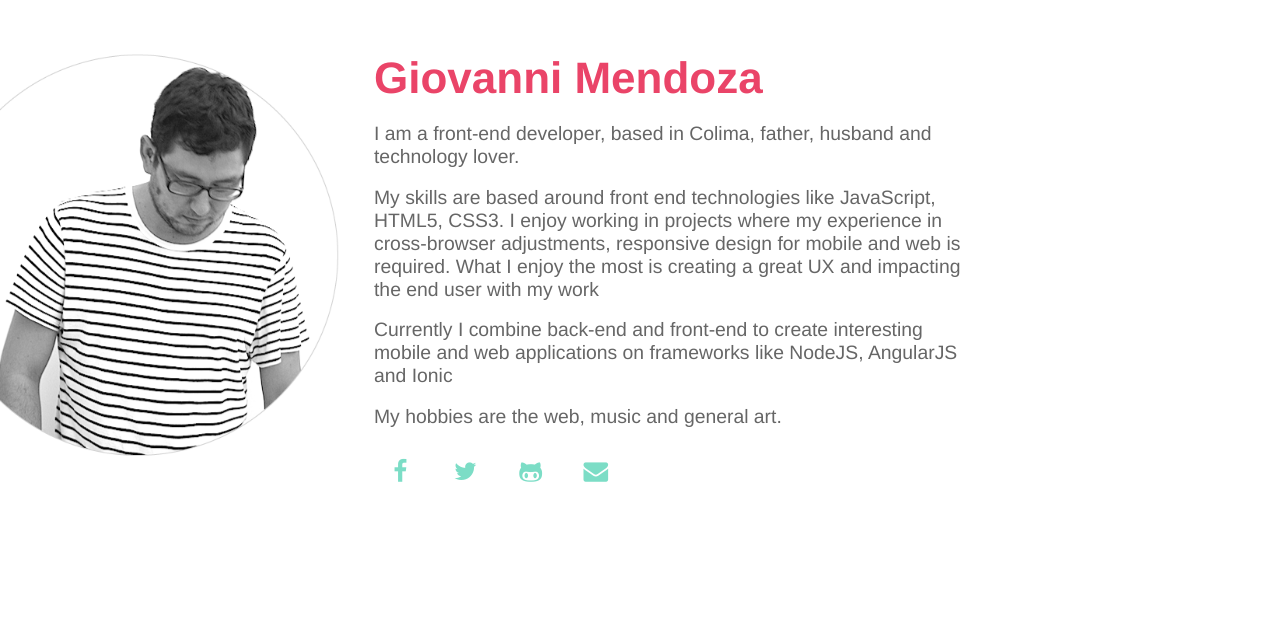
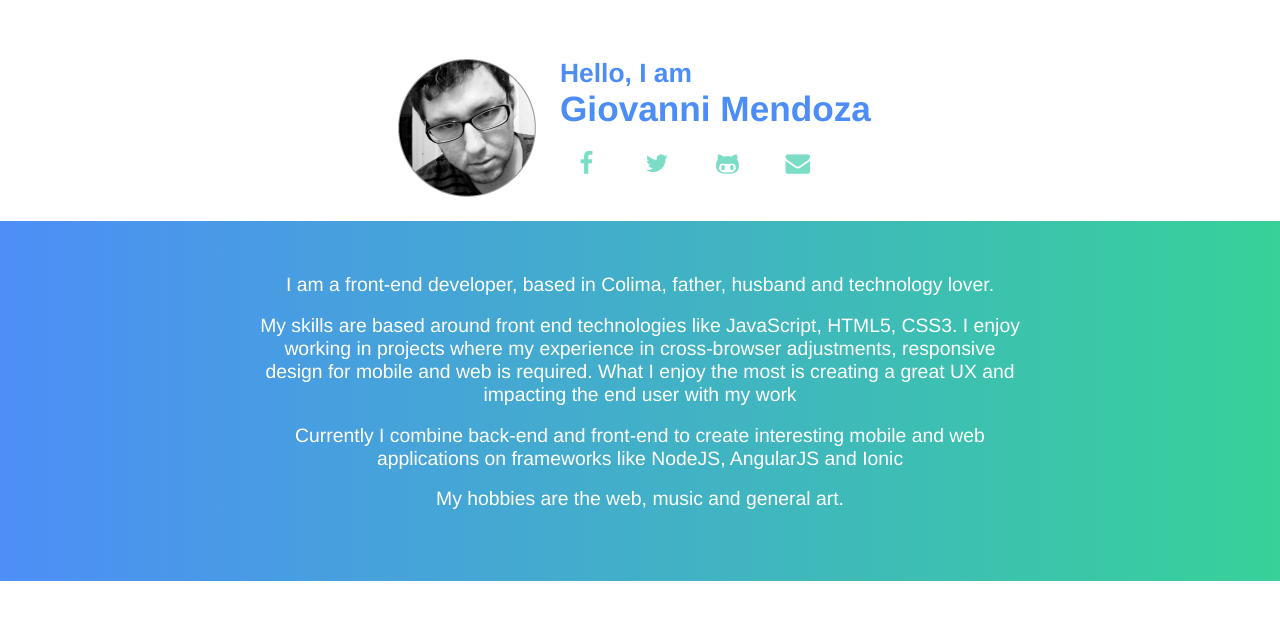
Before and after one commit to mendozagioo/mendozagioo.github.io, a Jekyll site: the page built from index.html, in a window 1280 px wide. Shown: the top 620 px of the page. Built offline with Jekyll 4.4.1, drawn with Linux system fonts in a browser that asks for light colours; nearby versions of some CDN libraries; some web fonts are replaced.

Commit message:
Redesign all site

```diff
--- a/_sass/_variables.scss
+++ b/_sass/_variables.scss
@@ -5,5 +5,5 @@
 $clear: #fff;
 $dark: #000;
 $text-color: #666;
-$header-color: #ea4468;
+$header-color: #4d8df7;
 $link-color: #7cddc6;
--- a/_sass/app.scss
+++ b/_sass/app.scss
@@ -1,5 +1,6 @@
 @import "variables";
 @import "ui/reboot";
 @import "ui/base";
+@import "ui/grid";
 
 @import "pages/home";
--- a/_sass/pages/_home.scss
+++ b/_sass/pages/_home.scss
@@ -1,17 +1,13 @@
-#home {
-  margin: 3rem 0;
-
-  .picture {
-    img { width: 100%; }
+.header {
+  padding: 3em 0 1rem;
 }
 
 .social {
   a {
-      display: table;
+    display: inline-block;
     width: 3rem;
     height: 3rem;
     margin-right: 0.7rem;
-      float: left;
     text-align: center;
     border-radius: 50%;
     transition: all 0.3s ease;
@@ -28,49 +24,3 @@
     }
   }
 }
-}
-
-@media (min-width: 1200px) {
-  #home {
-    width: 55rem;
-
-    .picture {
-      width: 35%;
-    }
-
-    .info {
-      width: 65%;
-      padding-left: 2rem;
-    }
-  }
-}
-
-@media (min-width: 545px) and (max-width: 1199px) {
-  #home {
-    width: 90%;
-
-    .picture {
-      width: 40%;
-    }
-
-    .info {
-      width: 60%;
-      padding-left: 3rem;
-    }
-  }
-}
-
-@media (max-width: 544px) {
-  #home {
-    width: 100%;
-
-    .picture {
-      width: 80%;
-    }
-
-    .info {
-      width: 90%;
-      padding-left: 2rem;
-    }
-  }
-}
--- a/_sass/ui/_base.scss
+++ b/_sass/ui/_base.scss
@@ -22,12 +22,12 @@ h6 {
   margin-bottom: 1.1rem;
 }
 
-h1 { font-size: 2.5rem; }
-h2 { font-size: 2rem; }
-h3 { font-size: 1.75rem; }
-h4 { font-size: 1.5rem; }
-h5 { font-size: 1.25rem; }
-h6 { font-size: 1rem; }
+h1 { font-size: 2rem; }
+h2 { font-size: 1.8rem; }
+h3 { font-size: 1.5rem; }
+h4 { font-size: 1.2rem; }
+h5 { font-size: 1rem; }
+h6 { font-size: .8rem; }
 
 p { margin-bottom: 1rem; }
 
--- /dev/null
+++ b/_sass/ui/_grid.scss
@@ -0,0 +1,94 @@
+// Grid
+
+
+.center-col {
+  margin: 0 auto;
+  text-align: center;
+
+  > div {
+    float: left;
+  }
+}
+
+.name {
+  h1 { margin-bottom: .5rem; }
+  h3 { margin: 0; }
+}
+
+.description {
+  color: $clear;
+  background: rgba(77,142,247,1);
+  background: -moz-linear-gradient(left, rgba(77,142,247,1) 0%, rgba(55,209,153,1) 100%);
+  background: -webkit-gradient(left top, right top, color-stop(0%, rgba(77,142,247,1)), color-stop(100%, rgba(55,209,153,1)));
+  background: -webkit-linear-gradient(left, rgba(77,142,247,1) 0%, rgba(55,209,153,1) 100%);
+  background: -o-linear-gradient(left, rgba(77,142,247,1) 0%, rgba(55,209,153,1) 100%);
+  background: -ms-linear-gradient(left, rgba(77,142,247,1) 0%, rgba(55,209,153,1) 100%);
+  background: linear-gradient(to right, rgba(77,142,247,1) 0%, rgba(55,209,153,1) 100%);
+  filter: progid:DXImageTransform.Microsoft.gradient( startColorstr='#4d8ef7', endColorstr='#37d199', GradientType=1 );
+
+  .center-col {
+    padding: 3rem 1rem;
+  }
+}
+
+@media (min-width: 801px) {
+  .center-col {
+    width: 800px;
+  }
+
+  .picture {
+    width: 40%;
+    text-align: right;
+    padding-right: 1.3rem;
+  }
+
+  .name {
+    width: 60%;
+    text-align: left;
+  }
+}
+
+@media (min-width: 601px) and (max-width: 800px) {
+  .center-col {
+    width: 100%;
+  }
+
+  .picture {
+    width: 40%;
+    text-align: right;
+    padding-right: 1.3rem;
+  }
+
+  .name {
+    width: 60%;
+    text-align: left;
+  }
+
+  .description {
+    padding: 0 2rem;
+  }
+}
+
+@media (max-width: 600px) {
+  .center-col {
+    width: 100%;
+  }
+
+  .picture {
+    width: 100%;
+    text-align: center;
+  }
+
+  .name {
+    width: 100%;
+    text-align: center;
+  }
+
+  .social {
+    text-align: center;
+  }
+
+  .description {
+    padding: 0 2rem;
+  }
+}
--- a/_sass/ui/_reboot.scss
+++ b/_sass/ui/_reboot.scss
@@ -30,9 +30,11 @@ header,
 hgroup,
 nav,
 section {
-  display: table;
+  display: block;
+  overflow: hidden;
   position: relative;
   width: 100%;
+  box-sizing: border-box;
 }
 
 audio,
--- a/index.html
+++ b/index.html
@@ -2,13 +2,32 @@
 layout: default
 ---
 
-<div id="home">
-  <div class="col picture">
-    <img src="/images/gio.png">
+<div class="center-col header">
+  <div class="picture">
+    <img src="images/giovanni.png">
   </div>
+  <div class="name">
+    <h3>Hello, I am</h3>
+    <h1>Giovanni Mendoza</h1>
+    <div class="social">
+      <a href="http://www.facebook.com/MendozaGioo" target="_blank">
+        <i class="fa fa-facebook"></i>
+      </a>
+      <a href="http://twitter.com/mendozagioo" target="_blank">
+        <i class="fa fa-twitter"></i>
+      </a>
+      <a href="http://github.com/mendozagioo" target="_blank">
+        <i class="fa fa-github-alt"></i>
+      </a>
+      <a href="mailto:mendozagioo@gmail.com" target="_blank">
+        <i class="fa fa-envelope"></i>
+      </a>
+    </div>
+  </div>
+</div>
 
-  <div class="col info">
-    <h1>{{site.name}}</h1>
+<div class="description">
+  <div class="center-col">
     <p>
       I am a front-end developer, based in Colima, father,
       husband and technology lover.
@@ -28,20 +47,5 @@ layout: default
     <p>
       My hobbies are the web, music and general art.
     </p>
-    <div class="social">
-      <a href="http://www.facebook.com/MendozaGioo" target="_blank">
-        <i class="fa fa-facebook"></i>
-      </a>
-      <a href="http://twitter.com/mendozagioo" target="_blank">
-        <i class="fa fa-twitter"></i>
-      </a>
-      <a href="http://github.com/mendozagioo" target="_blank">
-        <i class="fa fa-github-alt"></i>
-      </a>
-      <a href="mailto:mendozagioo@gmail.com" target="_blank">
-        <i class="fa fa-envelope"></i>
-      </a>
-    </div>
   </div>
-
 </div>
```
Also changed, not shown: images/giovanni.png (added), 5 other files. Lines whose indentation alone changed are shown as unchanged.
